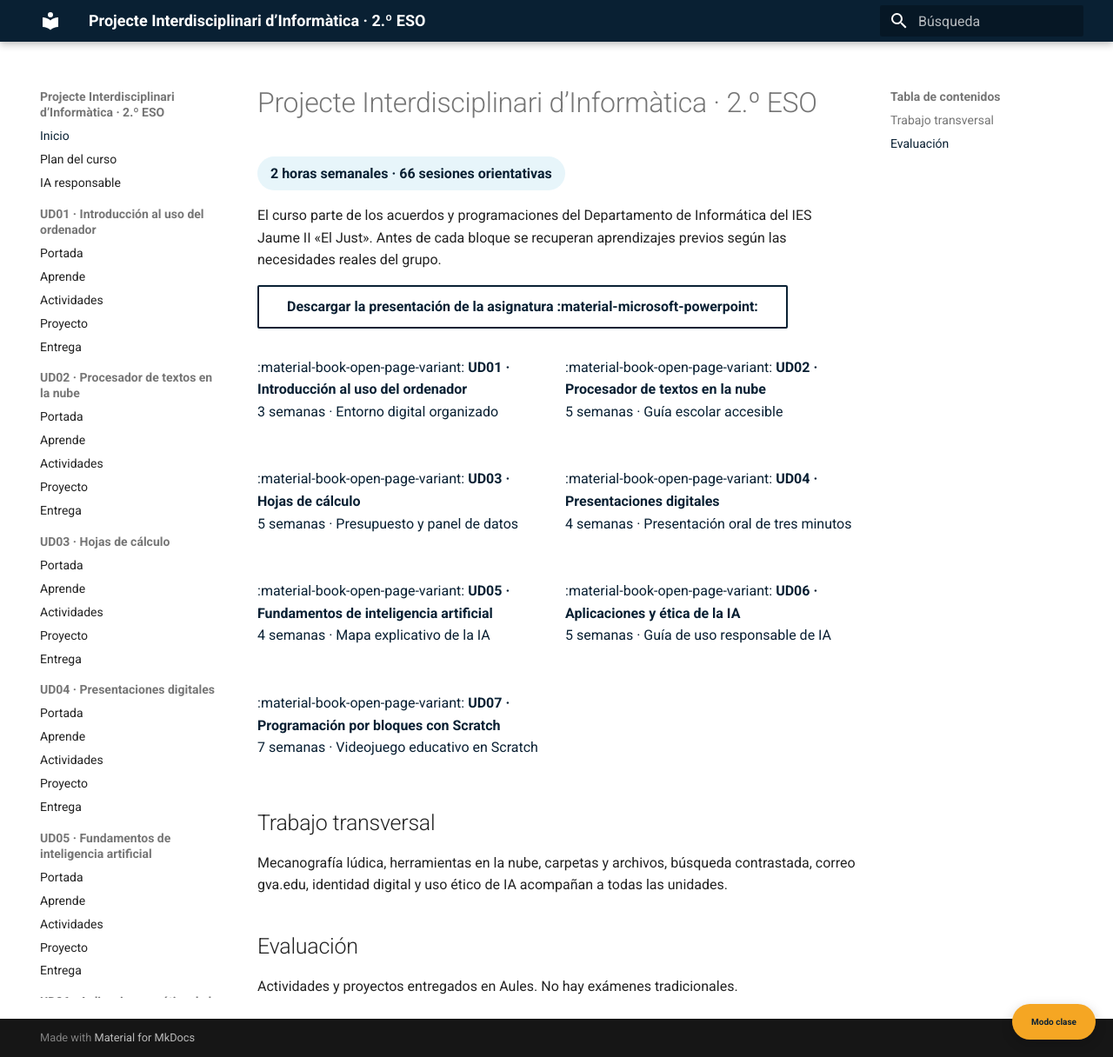
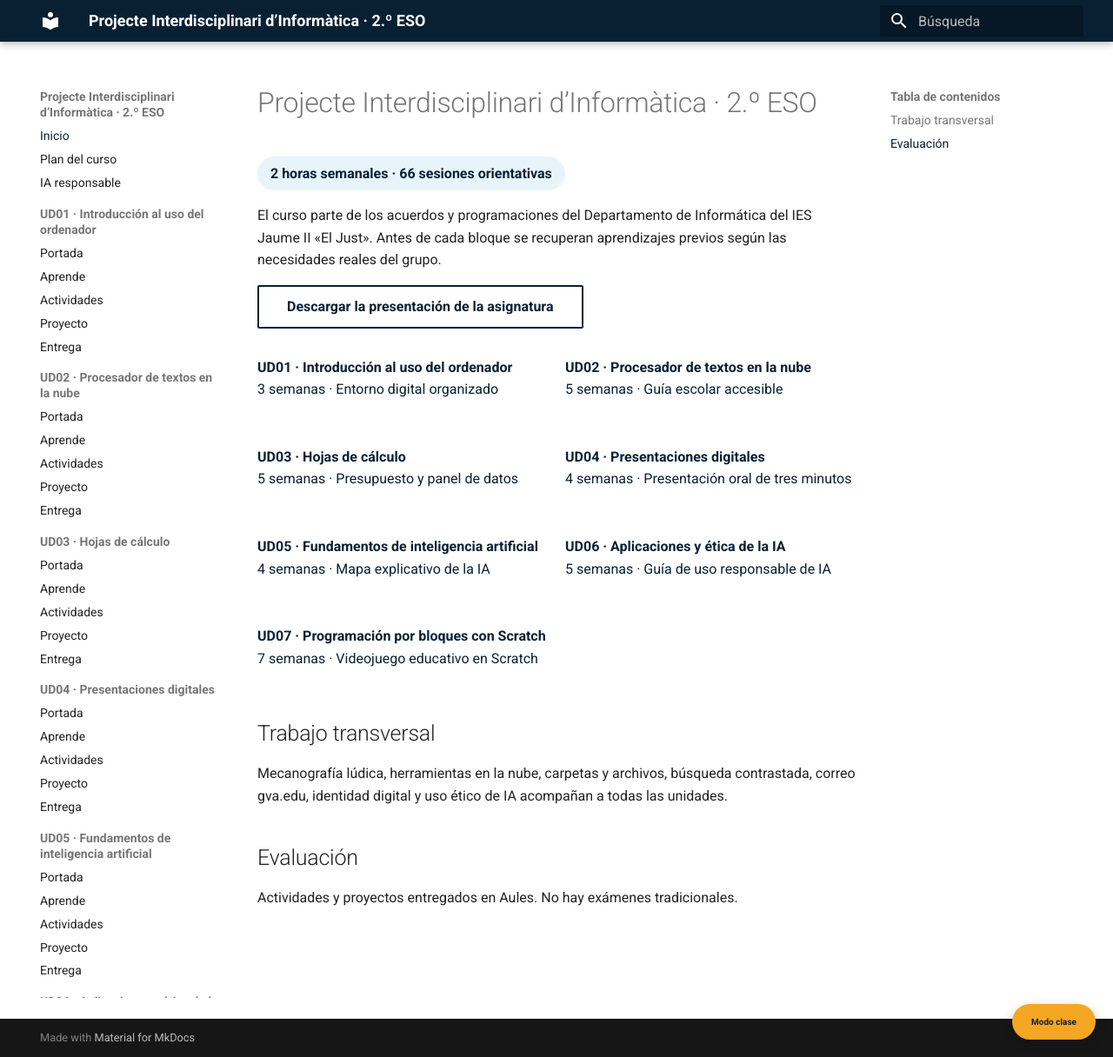
Before and after one commit to davidmolinafernadez/ESO_INFORMATICA_2ESO, an MkDocs documentation site: the page built from docs/index.md, in a window 1280 px wide and 1216 px high. Shown: the whole window at 87% size. Built offline with MkDocs 1.6.1 and Material for MkDocs 9.7.7, drawn with Linux system fonts in a browser that asks for light colours.

Commit message:
Corregir etiquetas de iconos visibles

```diff
--- a/docs/index.md
+++ b/docs/index.md
@@ -4,28 +4,28 @@
 
 El curso parte de los acuerdos y programaciones del Departamento de Informática del IES Jaume II «El Just». Antes de cada bloque se recuperan aprendizajes previos según las necesidades reales del grupo.
 
-[Descargar la presentación de la asignatura :material-microsoft-powerpoint:](recursos/PRESENTACION_INFORMATICA_2ESO_2026_2027.pptx){ .md-button }
+[Descargar la presentación de la asignatura](recursos/PRESENTACION_INFORMATICA_2ESO_2026_2027.pptx){ .md-button }
 
 <div class="unit-grid" markdown>
-[:material-book-open-page-variant: **UD01 · Introducción al uso del ordenador**
+[**UD01 · Introducción al uso del ordenador**
 3 semanas · Entorno digital organizado](ud01/index.md)
 
-[:material-book-open-page-variant: **UD02 · Procesador de textos en la nube**
+[**UD02 · Procesador de textos en la nube**
 5 semanas · Guía escolar accesible](ud02/index.md)
 
-[:material-book-open-page-variant: **UD03 · Hojas de cálculo**
+[**UD03 · Hojas de cálculo**
 5 semanas · Presupuesto y panel de datos](ud03/index.md)
 
-[:material-book-open-page-variant: **UD04 · Presentaciones digitales**
+[**UD04 · Presentaciones digitales**
 4 semanas · Presentación oral de tres minutos](ud04/index.md)
 
-[:material-book-open-page-variant: **UD05 · Fundamentos de inteligencia artificial**
+[**UD05 · Fundamentos de inteligencia artificial**
 4 semanas · Mapa explicativo de la IA](ud05/index.md)
 
-[:material-book-open-page-variant: **UD06 · Aplicaciones y ética de la IA**
+[**UD06 · Aplicaciones y ética de la IA**
 5 semanas · Guía de uso responsable de IA](ud06/index.md)
 
-[:material-book-open-page-variant: **UD07 · Programación por bloques con Scratch**
+[**UD07 · Programación por bloques con Scratch**
 7 semanas · Videojuego educativo en Scratch](ud07/index.md)
 </div>
 
```
